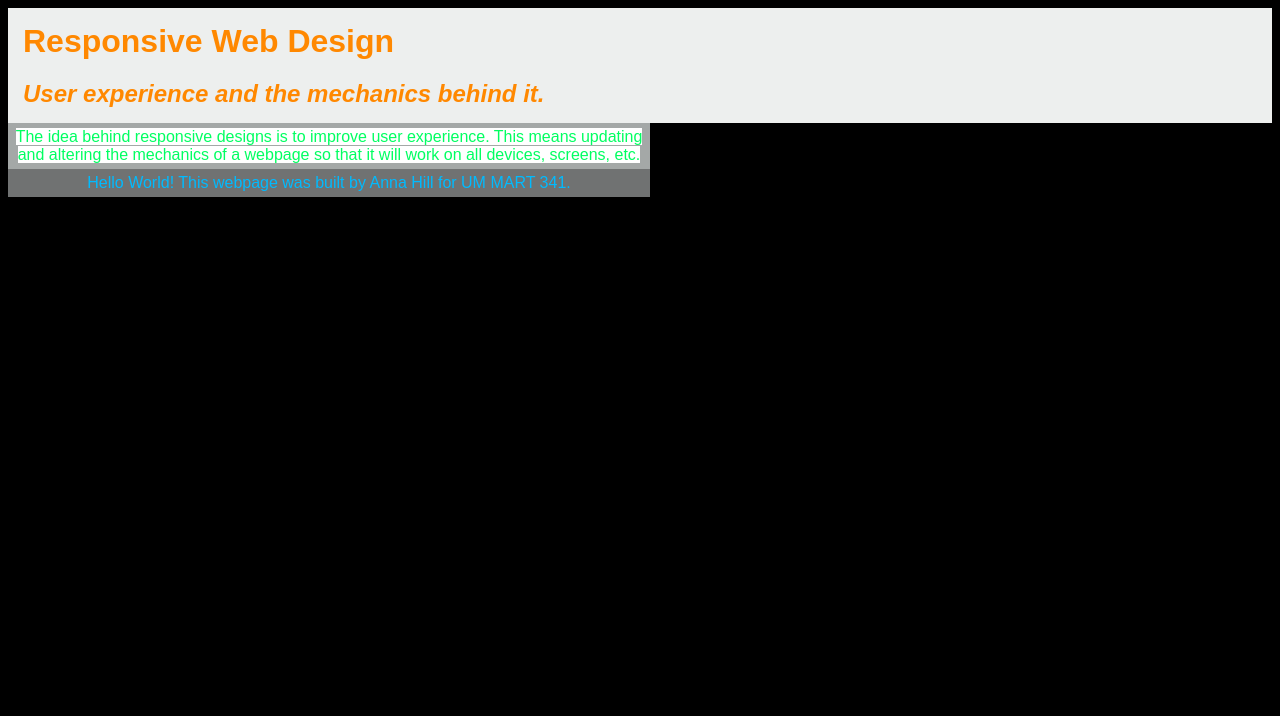
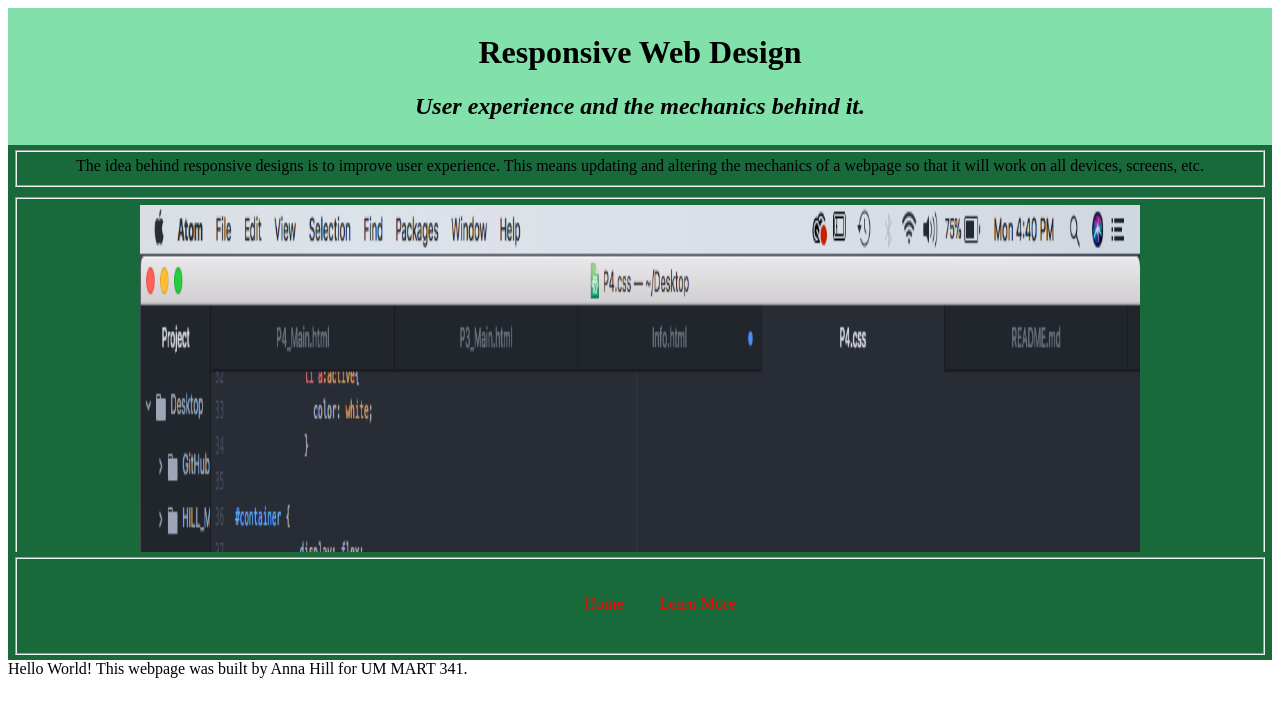
Before and after one commit to annalhill/annahill, a plain HTML site: page Project-4/P4_Main.html in a window 1280 px wide. Drawn offline with Linux system fonts and the light colour scheme.

Commit message:
more changes and new colors

```diff
--- a/Project-4/P4.css
+++ b/Project-4/P4.css
@@ -1,153 +1,72 @@
 <!DOCTYPE css>
 
-head{
-  background-color: rgb(0,0,0);
+.active{
+
+  background-color: 120,255;
+ 							 text-align: center;}
+ 							 li {
+ 							   text-align: center;
+ 							   display: inline-block;
  							 }
 
-body{
-  background-color:rgb(0,0,0);
+ 							 li a {
+ 							     display: inherit;
+ 							     color: 0;
+ 							     text-align: center;
+ 							     padding: 14px 16px;
+ 							     text-decoration: none;
  							 }
 
-#gradient{
-  background-color: rgb(0,0,0);
-  background-image: -moz-linear-gradient(#000000, #7F0000);
-  background-image: -webkit-gradient(linear, 0% 0%, 0% 100%, from(#000000), to(#7F0000));
-  background-image: -webkit-linear-gradient(#000000, #7F0000);
-  background-image: -o-linear-gradient(#000000, #7F0000);
-  height:150px;
-  width:300px;
-}
-
-.header {
-  position: fixed;
-  background-color: #000;
-}
-
-.main {
-  padding-top: 10em;
-}
-
-h1{
-  /*position: fixed;*/
-  top:0px;
-  left:0px;
-  padding:10px;
-  margin:0px;
-  with:100%
-  background-color: grey;
-  text-align: left;
-}
-
-h2{
-  /*position: fixed;*/
-  top:0px;
-  left:0px;
-  padding:10px;
-  margin:0px;
-  with:100%
-  background-color: #374347;
-  text-align: left;
-}
-
-img.align-left{
-  float: left;
-  margin-left:300px;
-}
-img.align-right{
-  float: right;
-  margin-right:300px;
-
-}
-
-p{
-  margin-top:200px;
-  text-align: center;
-}
-
-p1 {
-  margin-top:200px;
-  text-align: left;
-}
-
-p2 {
-  margin-top:200px;
-  text-align: center;
-}
-
-p3{
-  margin-top:200px;
-  text-align: right;
-}
-
-p5{
-  margin-top:400px;
-  background-color: white;
-  text-align: center;
-}
-
-footer{
-  text-align:center;
-}
-
-form{
-  margin-top:200px;
-}
-
-legend{
-  margin-top:200px;
-  text-align:center;
-}
-
-
-a:link {
+               li a:link {
                  color: red;
                  text-decoration: none;
                }
-a:visited{
+               li a:visited{
                  color: white;
                }
-a:hover{
-  color: red;
+               li a:hover{
+                 color: black;
                  text-decoration: underline;
+                 text-align: center;
                }
-a:active{
+               li a:active{
                  color: white;
                }
 
 #container {
 	            display: flex;
 	            flex-wrap: wrap;
-	            font-family: 'barlow', sans-serif;}
+	            font-family: 'typewriter';}
 
-	.square-1 {
-	             background-color: #edefee;
+	.header {
+	             background-color: #82E0AA;
 	             width: 100%;
 	             text-align: center;
 	             padding: 5px;
-							 color: #ff8800;}
+							 color: 255;}
 
-	.square-2 {
-	             background-color: #a4a8a7;
+	.main {
+	             background-color: #186A3B;
 	             width: 100%;
 	             text-align: center;
 	             padding: 5px;
-							 color: #00ff61;}
+							 color: 255;}
 
-	.square-3 {
-						 background-color:#707272;
+	.footer {
+						 background-color:#186A3B;
 						 width: 100%;
 						 text-align: center;
 						 padding: 5px;
-					 	 color:#00bbff}
+					 	 color:255}
 
-	.square-4 {
-	                background-color: #404241;
+	.other {
+	                background-color: #186A3B;
 	                width: 100%;
 	                max-height: 350px;
 	                text-align: center;
 	                padding: 5px;
 	                overflow: scroll;
-									color:#ff0000;}
+									color:0;}
 
 	@media screen and (min-width: 1015px) {
 	                                       .square-1 {
--- a/Project-4/P4_Main.html
+++ b/Project-4/P4_Main.html
@@ -5,26 +5,44 @@
   <link rel="stylesheet" type="text/css" href="./P4.css">
   <meta charset="utf-8">
   <meta name="description" content="Responsive Web Design">
+  <meta name="author" content="Anna Hill">
   <meta name="viewport" content="width=device-width, initial-scale=1.0">
 
 </head>
 <body>
   <div id="container">
-  <div class="square-1">
+  <div class="header">
     <h1> Responsive Web Design </h1>
-    <h2>  <i> User experience and the mechanics behind it. </i></h2>
+    <h2>  <i> User experience and the mechanics behind it. </i>  </h2>
   </div>
-  <div class="square-2">
-    <p5>
+  <div class="main">
+    <fieldset>
+    <p1>
       The idea behind responsive designs is to improve user experience. This means updating and altering the mechanics of a webpage
       so that  it will work on all devices, screens, etc.
-    </p5>
+    </p1>
+  </fieldset>
   </div>
-    <div class="square-3">
+  <div class="other">
+    <fieldset>
+    <p2>
+      <img src="./example.png" alt="cover" width="1000" height="2000" align="center"/>
+    </p2>
+  </fieldset>
+  </div>
+  <div class="other">
+    <fieldset>
+      <ul id="nav-list">
+        <li><a href="P4_Main.html">Home</a></li>
+        <li><a href="Info.html">Learn More</a></li>
+      </ul>
+    </fieldset>
+    </div
+    <div class="footer">
     <footer>
-      <p6>
+      <p3>
         Hello World! This webpage was built by Anna Hill for UM MART 341.
-      </p6>
+      </p3>
     </footer>
   </div>
 </div>
```
Also changed, not shown: Project-4/Info.html (+15 -0 lines), Project-4/example.png (added), 1 other file. Lines whose indentation alone changed are shown as unchanged.
